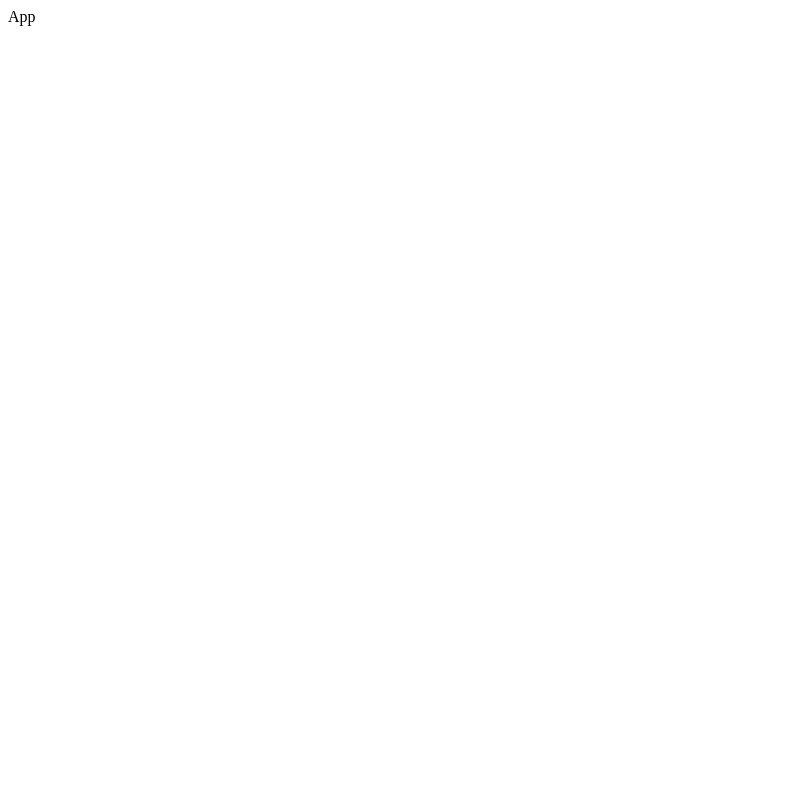
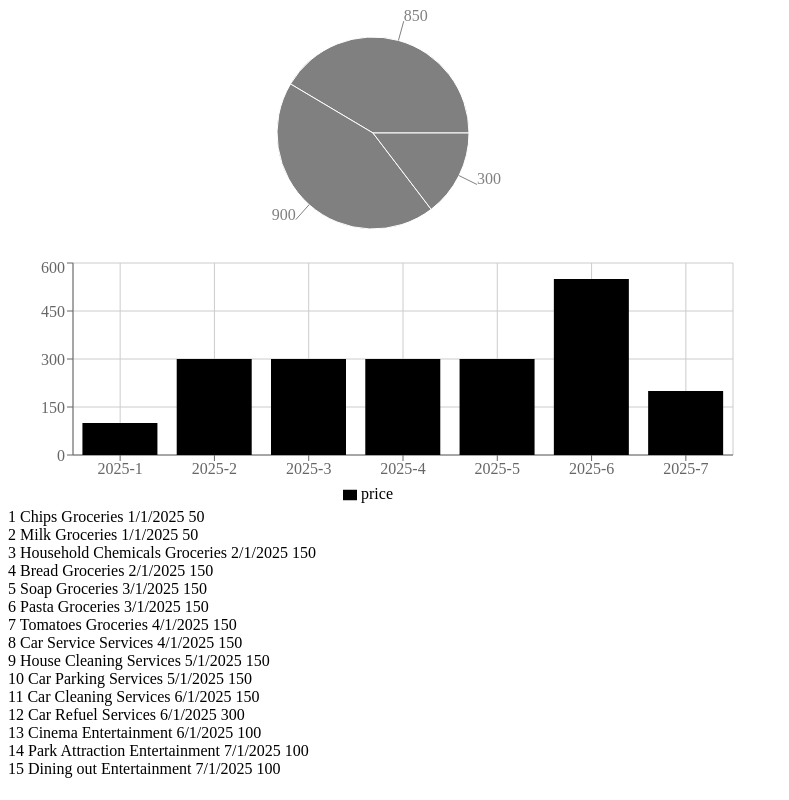
Before and after one commit to serhiimelnykkk/expense-tracker, a React (Vite) app: page / in a window 1280 px wide. Shown: the whole page, without its empty margins (0-789 px from the left). Built offline with nearby package versions, Linux system fonts and the light colour scheme.

Commit message:
feat: Add charts and show test data

```diff
--- a/src/App.tsx
+++ b/src/App.tsx
@@ -1,7 +1,40 @@
-import React from "react";
+import { expenses } from "./store";
+import {
+  PieChart,
+  BarChart,
+  Bar,
+  Pie,
+  Tooltip,
+  XAxis,
+  YAxis,
+  CartesianGrid,
+  Legend,
+} from "recharts";
+import { pieChartData, barChartData } from "./data";
 
 const App = () => {
-  return <div>App</div>;
+  return (
+    <div>
+      <PieChart width={730} height={250}>
+        <Pie data={pieChartData} dataKey="price" label />
+        <Tooltip />
+      </PieChart>
+      <BarChart width={730} height={250} data={barChartData}>
+        <CartesianGrid />
+        <XAxis dataKey="month" />
+        <YAxis />
+        <Legend />
+        <Tooltip />
+        <Bar dataKey="price" />
+      </BarChart>
+      {expenses.map((expense) => (
+        <div key={expense.id}>
+          {expense.id} {expense.name} {expense.category}{" "}
+          {expense.date.toLocaleDateString()} {expense.price}
+        </div>
+      ))}
+    </div>
+  );
 };
 
 export default App;
```
